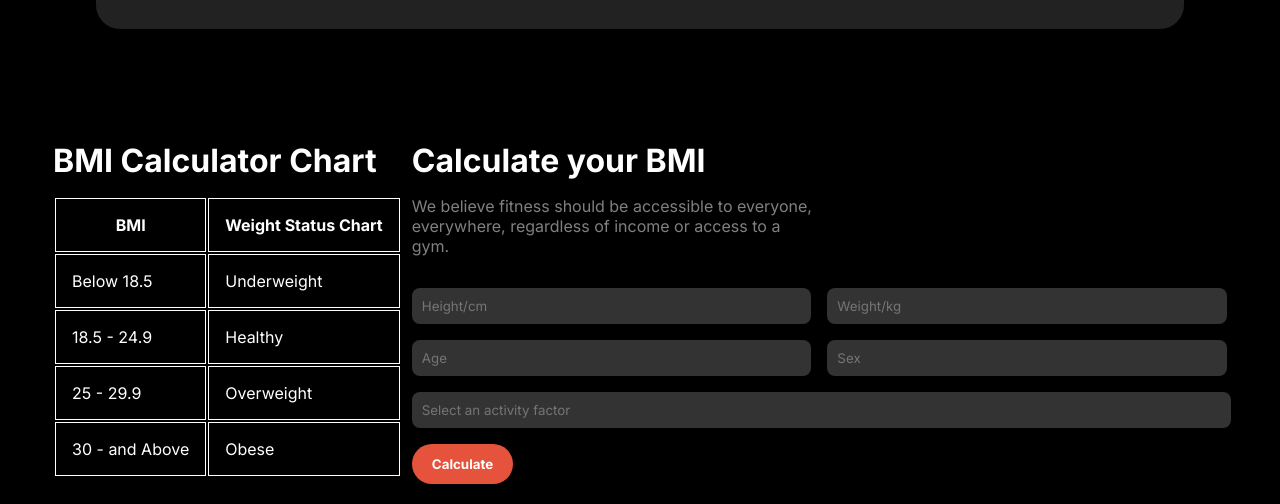
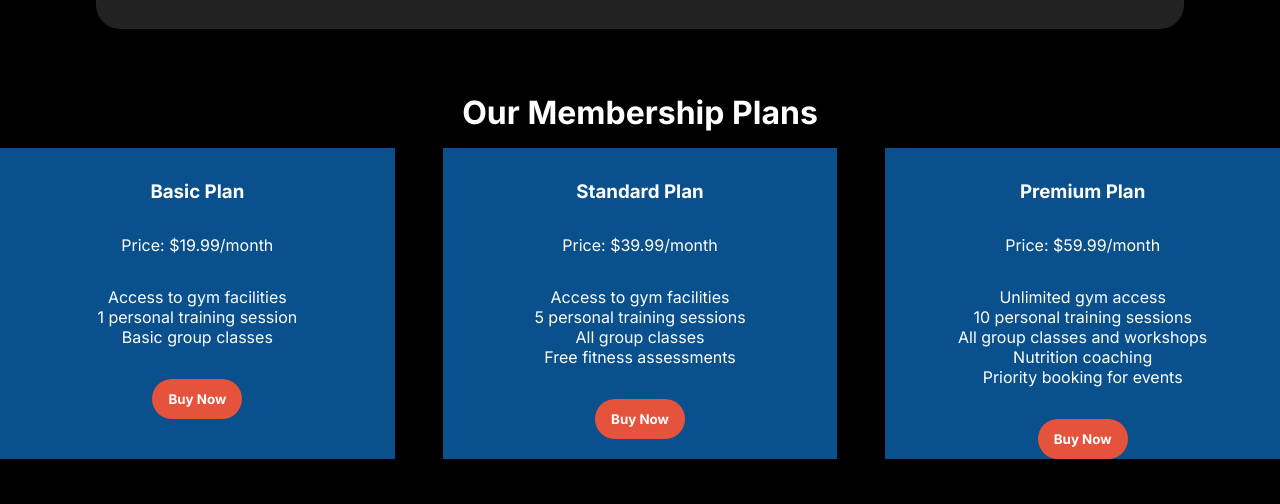
Before and after one commit to fahmidurshanto/B10A2-versatile-ui, a plain HTML site: page index.html in a window 1280 px wide. Shown: the part 2792-3296 px from the top of the page. Drawn offline with nearby package versions, Linux system fonts and the light colour scheme; a web font is replaced by a local one.

Commit message:
Added Membership section as unique section

```diff
--- a/index.html
+++ b/index.html
@@ -152,6 +152,52 @@
                 </div>
             </div>
           </div>
+        <!-- Our Membership plan -->
+         <div  class="membership-plan">
+            <h2 class="section-title">
+                Our Membership Plans
+            </h2>
+            <div class="plans-container">
+                   <!-- Basic Plan -->
+                <div class="plan">
+                    <h3>Basic Plan</h3>
+                    <p class="price">Price: $19.99/month</p>
+                    <ul class="benefits">
+                        <li>Access to gym facilities</li>
+                        <li>1 personal training session</li>
+                        <li>Basic group classes</li>
+                    </ul>
+                    <button class="btn-orange">Buy Now</button>
+                </div>
+
+                <!-- Standard Plan -->
+                <div class="plan">
+                    <h3>Standard Plan</h3>
+                    <p class="price">Price: $39.99/month</p>
+                    <ul class="benefits">
+                        <li>Access to gym facilities</li>
+                        <li>5 personal training sessions</li>
+                        <li>All group classes</li>
+                        <li>Free fitness assessments</li>
+                    </ul>
+                    <button class="btn-orange">Buy Now</button>
+                </div>
+
+                <!-- Premium Plan -->
+                <div class="plan">
+                    <h3>Premium Plan</h3>
+                    <p class="price">Price: $59.99/month</p>
+                    <ul class="benefits">
+                        <li>Unlimited gym access</li>
+                        <li>10 personal training sessions</li>
+                        <li>All group classes and workshops</li>
+                        <li>Nutrition coaching</li>
+                        <li>Priority booking for events</li>
+                    </ul>
+                    <button class="btn-orange">Buy Now</button>
+                </div>
+            </div>
+         </div>
           <!-- Calculator -->
            <div class="calculator-container">
             <div class="calculator-child">
--- a/styles/styles.css
+++ b/styles/styles.css
@@ -330,6 +330,25 @@ main{
     width: 100%;
     padding-top: 2rem;
   }
+  .plans-container{
+    display: grid;
+    grid-template-columns: repeat(3,  1fr);
+    gap: 3rem;
+  }
+  .plans-container li{
+    list-style: none;
+  }
+  .plans-container h3 , .plans-container ul{
+    padding: 2rem;
+  }
+  .plan{
+    background-color: rgb(10, 80, 141);
+    gap: 2rem;
+  }
+  .membership-plan{
+    color: white;
+    text-align: center;
+  }
 /* ---------------------------------------- */
 
 /* Mobile responsive styles */
@@ -400,5 +419,8 @@ main{
     width: 100%;
     padding-bottom: 3rem;
   }
+  .plans-container{
+    grid-template-columns: repeat(1, 1fr);
+  }
 
 }
```
